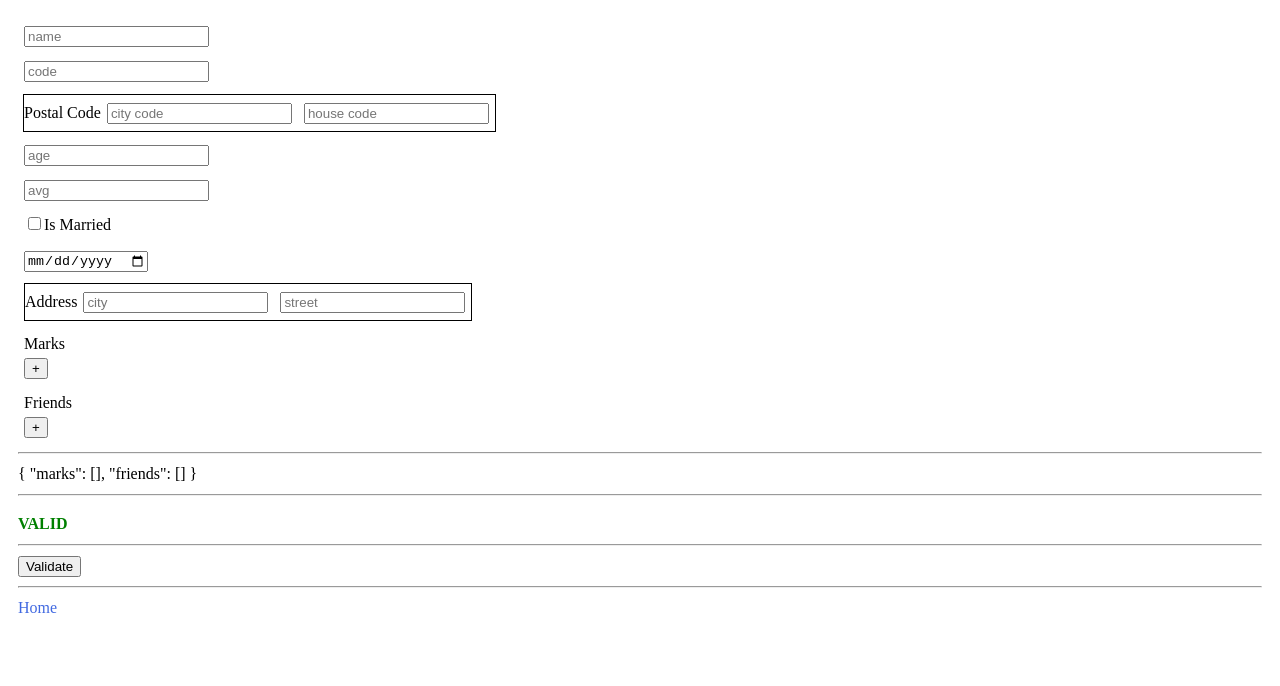
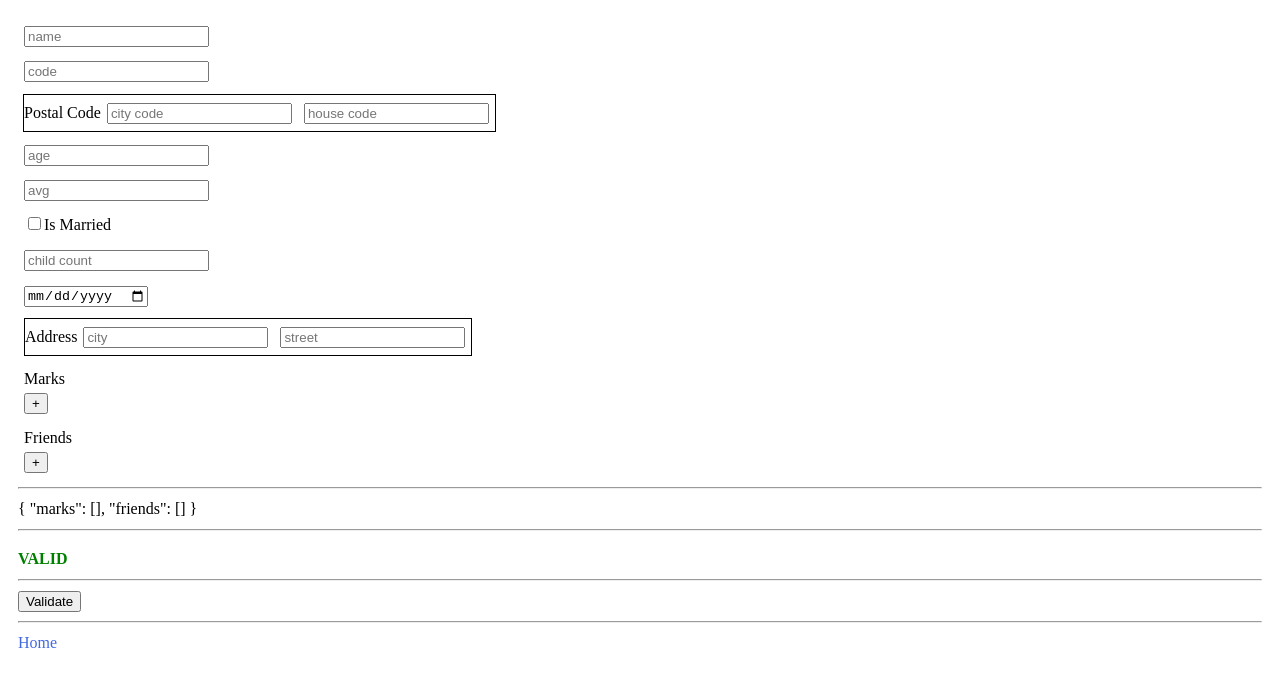
Before and after one commit to hnmgroup/hoonam-lib, a Vue app: page / in a window 1280 px wide. Both pictures are taken after a click on the link "Forms Demo". Shown: the top 686 px of the page. Built offline with nearby package versions, Linux system fonts and the light colour scheme; what moment-jalaali would draw is missing.

Commit message:
FormArray component improved

```diff
--- a/src/demos/FormsDemo.vue
+++ b/src/demos/FormsDemo.vue
@@ -29,6 +29,9 @@
              placeholder="marriage"
              v-model="form.fields.isMarried.value">
       <label for="is-married">Is Married</label>
+    </div>
+    <div class="inp-container" :class="{'invalid': form.fields.childCount.invalid}">
+      <input type="number" v-form-field="form.fields.childCount" placeholder="child count" v-model="form.fields.childCount.value">
     </div>
     <div class="inp-container" :class="{'invalid': form.fields.birthDate.invalid}">
       <input type="date" placeholder="birth date"
@@ -96,12 +99,14 @@
 </template>
 
 <script setup lang="ts">
-import {field, fieldGroup, fieldArray, vFormField} from "@/forms";
+import {field, fieldGroup, fieldArray, vFormField, FormFieldGroup} from "@/forms";
 import {integer, number, min, max, required, len, digits, date, boolean, lessThan, maxLen} from "@/validation";
 import {sanitizeInteger, sanitizeNumber} from "@/utils/num-utils";
 import {sanitizeNumeric, sanitizeString} from "@/utils/string-utils";
 import {sanitizeDate, formatDate, today} from "@/utils/date-utils";
-import {sanitizeBoolean} from "@/utils/core-utils";
+import {Optional, sanitizeBoolean} from "@/utils/core-utils";
+import {AbstractFormField} from "@/forms/abstract-form-field";
+import {isInteger, isUndefined} from "lodash-es";
 
 const form = fieldGroup<RegisterForm>({
   name: field<string>()
@@ -119,6 +124,22 @@ const form = fieldGroup<RegisterForm>({
   isMarried: field<boolean>()
     .transform(sanitizeBoolean)
     .validator(boolean()),
+  childCount: field<number>()
+    .transform(sanitizeInteger)
+    .validator(
+      {
+        name: "childCountRequired",
+        message: "invalid {1}",
+        ignoreUndefined: false,
+        test(value: Optional<number>, ...args: any[]): Optional<boolean> {
+          const form = (args[args.length - 1] as AbstractFormField).root as FormFieldGroup<RegisterForm>;
+          return form.fields.isMarried.value ? isInteger(value) : isUndefined(value);
+        }
+      } as any,
+      integer(),
+      min(0),
+      max(10),
+    ),
   birthDate: field<Date>()
     .transform(sanitizeDate)
     .validator(date(), min(today().subtractYears(100)), lessThan(today())),
@@ -154,6 +175,7 @@ interface RegisterForm {
   age?: number;
   avg?: number;
   isMarried?: boolean;
+  childCount?: number;
   birthDate?: Date;
   postalCode: PostalCode;
   address?: Address;
```
